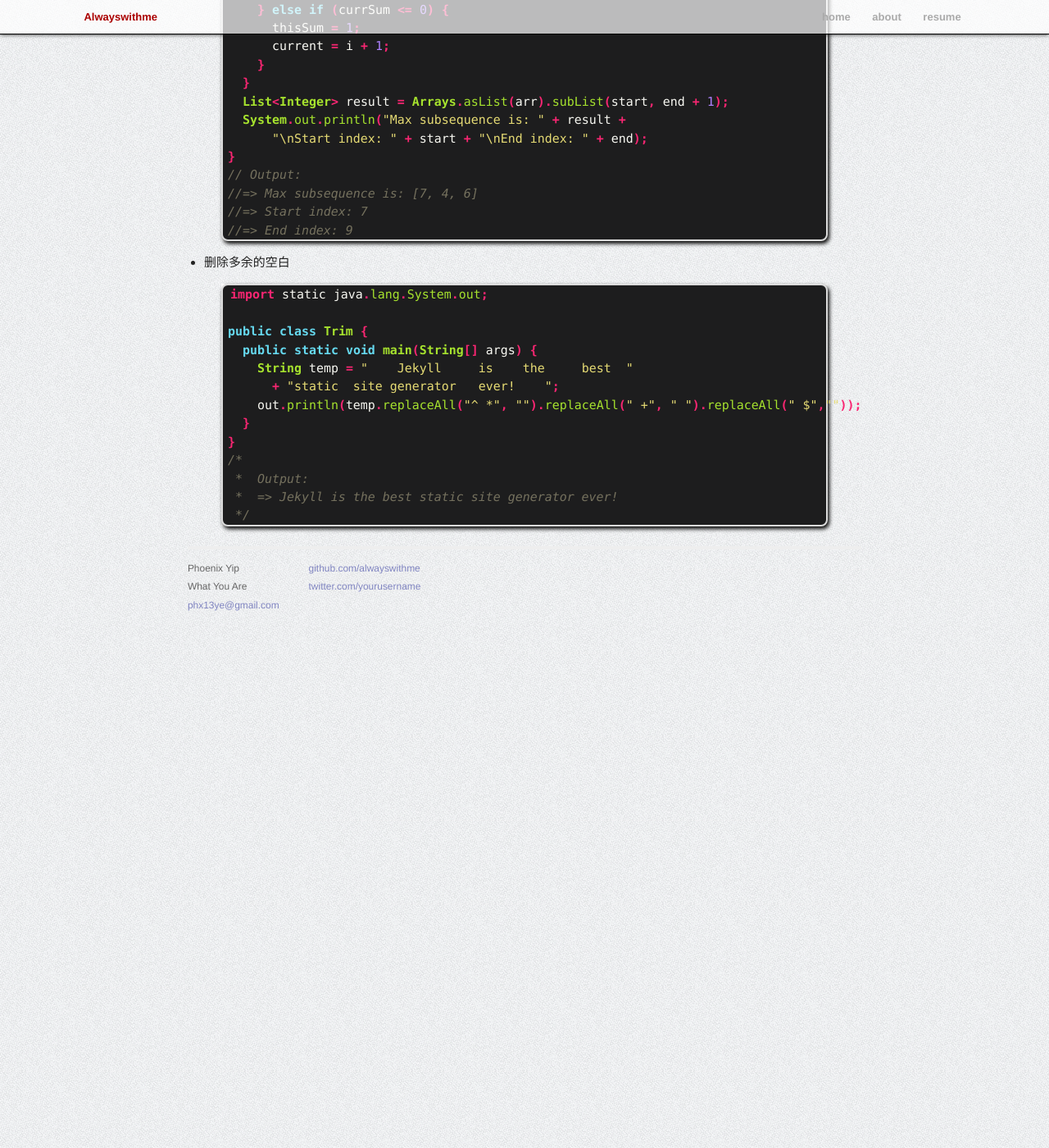
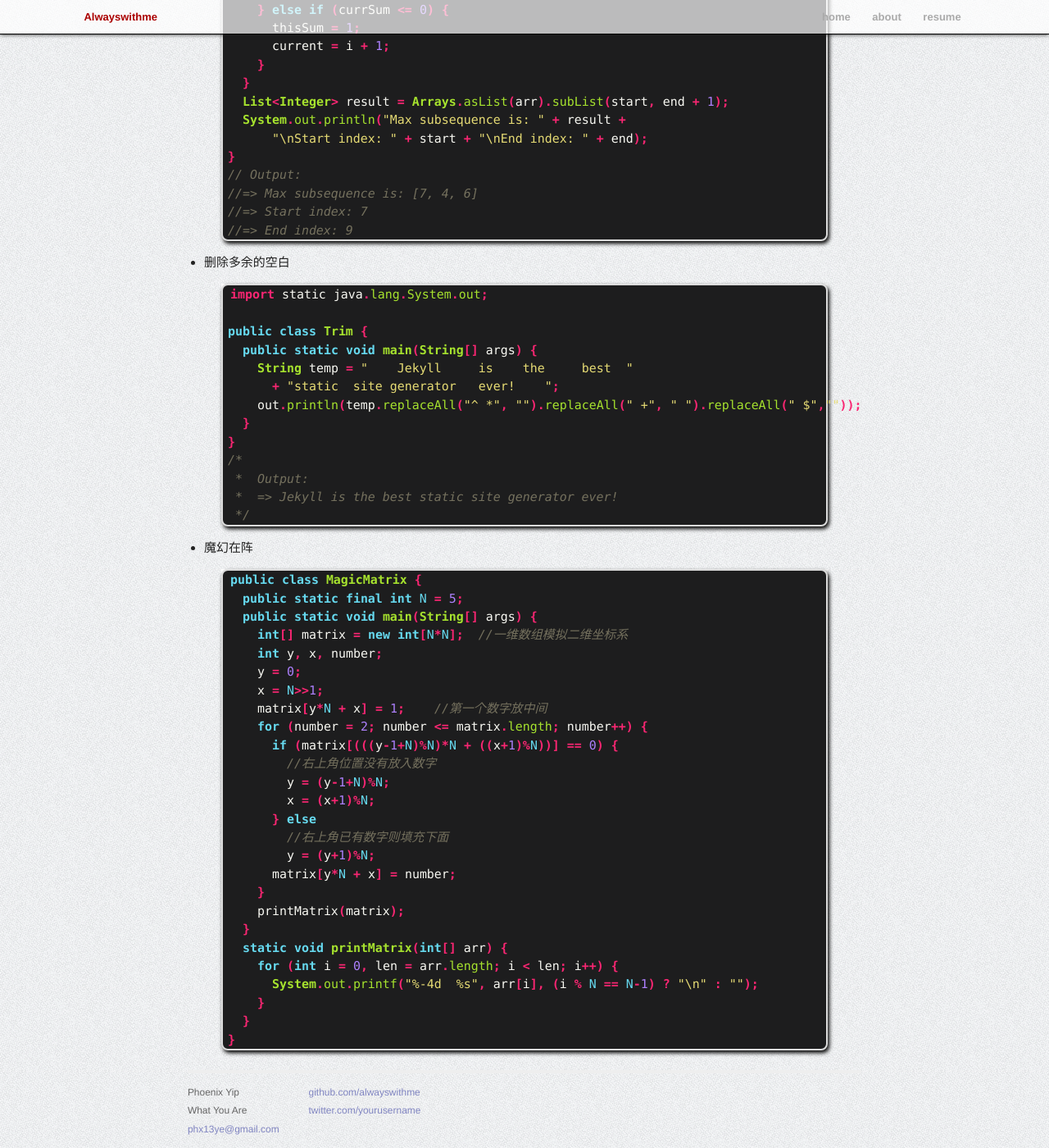
Before and after one commit to Alwayswithme/alwayswithme.github.io, a Jekyll site: the page built from _posts/2013-10-30-syntax-test.markdown, in a window 1280 px wide and 1400 px high, scrolled down 836 px. Shown: the whole window at 82% size. Built offline with Jekyll 4.4.1, drawn with Linux system fonts in a browser that asks for light colours; Markdown is read by kramdown in place of the engine named in the settings; before the commit the page ends 1597 px from its top, so only the background shows below that.

Commit message:
modified:   _posts/2013-10-30-syntax-test.markdown 	new file:   _posts/2013-10-31-exam.markdown

```diff
--- a/_posts/2013-10-30-syntax-test.markdown
+++ b/_posts/2013-10-30-syntax-test.markdown
@@ -75,3 +75,33 @@ public class Trim {
  *  => Jekyll is the best static site generator ever!
  */
 {% endhighlight %}
+
+- 魔幻在阵
+{% highlight java %}
+public class MagicMatrix {
+  public static final int N = 5;
+  public static void main(String[] args) {
+    int[] matrix = new int[N*N];  //一维数组模拟二维坐标系
+    int y, x, number;
+    y = 0;
+    x = N>>1;
+    matrix[y*N + x] = 1;    //第一个数字放中间
+    for (number = 2; number <= matrix.length; number++) {
+      if (matrix[(((y-1+N)%N)*N + ((x+1)%N))] == 0) {
+        //右上角位置没有放入数字
+        y = (y-1+N)%N;
+        x = (x+1)%N;
+      } else
+        //右上角已有数字则填充下面
+        y = (y+1)%N;
+      matrix[y*N + x] = number;
+    }
+    printMatrix(matrix);
+  }
+  static void printMatrix(int[] arr) {
+    for (int i = 0, len = arr.length; i < len; i++) {
+      System.out.printf("%-4d  %s", arr[i], (i % N == N-1) ? "\n" : "");
+    }
+  }
+}
+{% endhighlight %}
```
Also changed, not shown: _posts/2013-10-31-exam.markdown (added, +183 -0 lines).
